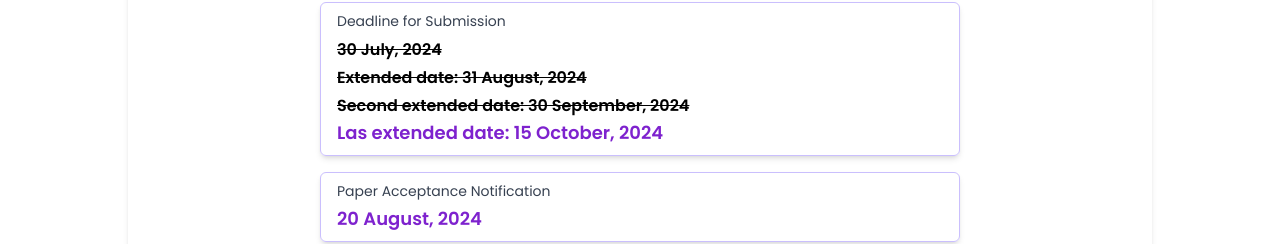
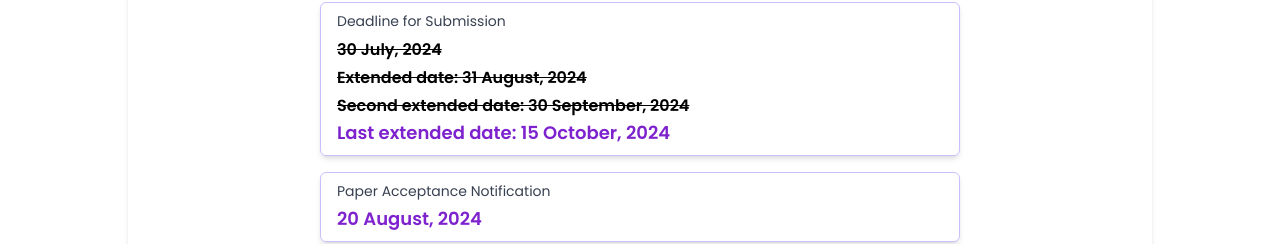
Before and after one commit to pratiksrivastava01/bitcon2023, a Next.js app: page /dates in a window 1280 px wide. Shown: the part 448-692 px from the top of the page. Built offline with nearby package versions, Linux system fonts and the light colour scheme; a web font is replaced by a local one.

Commit message:
Update dates.js

```diff
--- a/pages/dates.js
+++ b/pages/dates.js
@@ -68,7 +68,7 @@ const ImportantDates = () => {
                         </span>
                         <br />
                         <span className="text-lg sm:text-sm font-semibold text-[#7E22CE] ">
-                          Las extended date: 15 October, 2024
+                          Last extended date: 15 October, 2024
                         </span>
                       </>
                     ) : (
```
